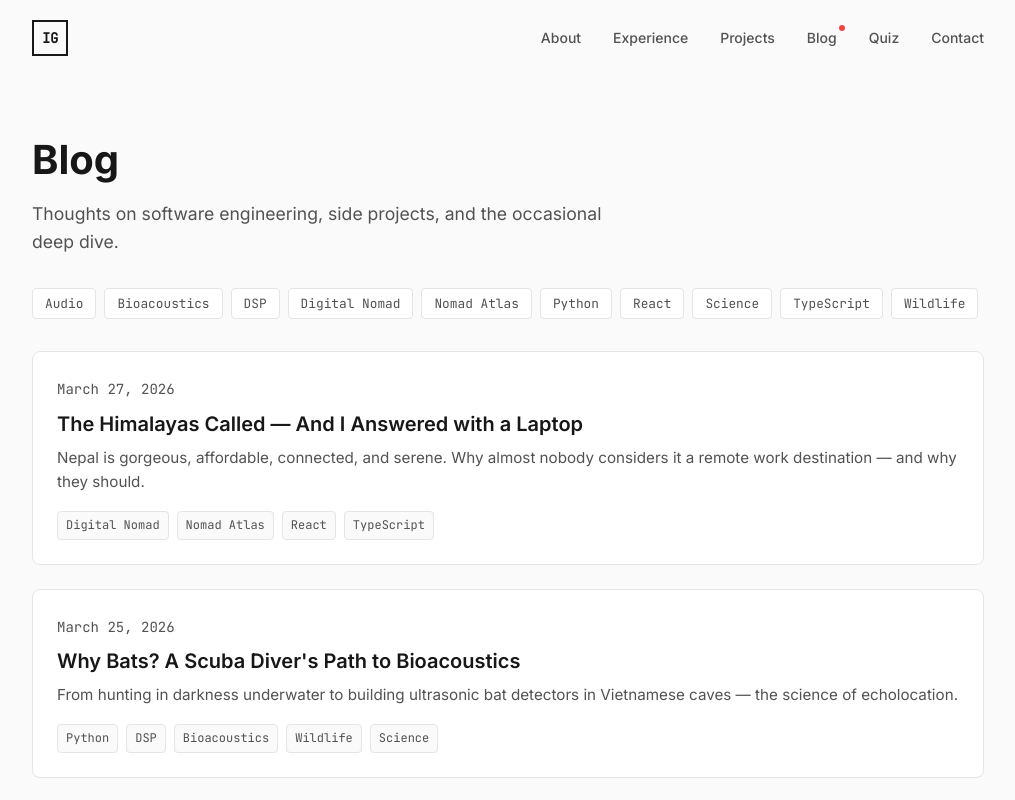
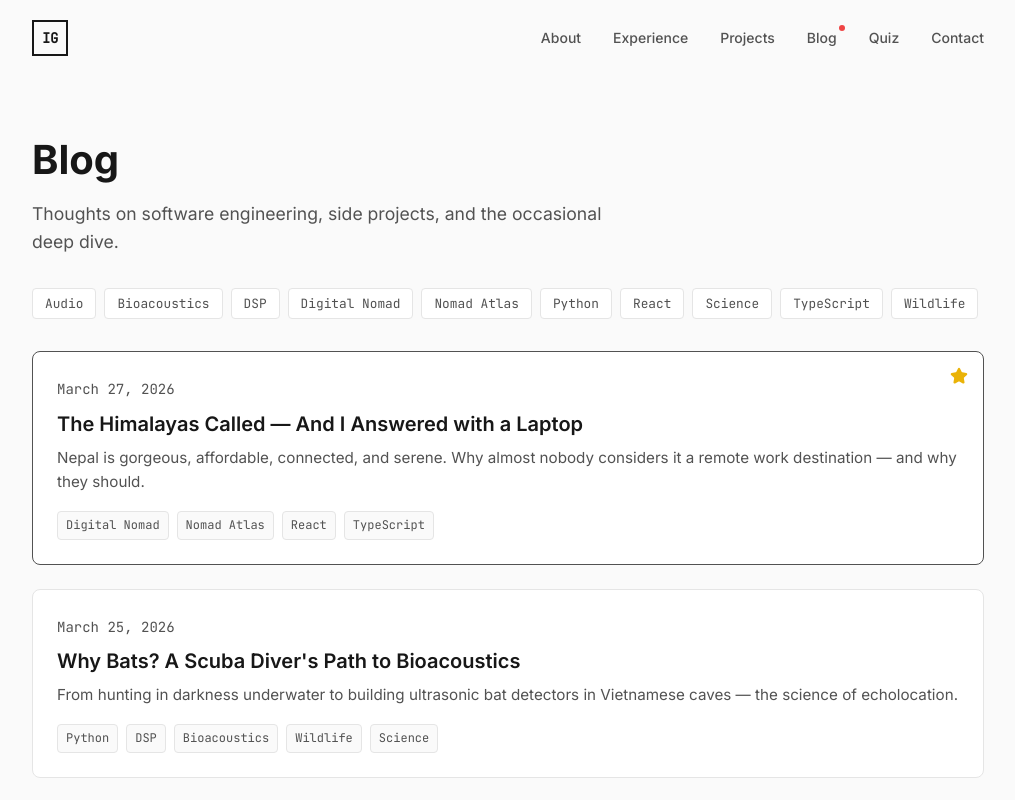
Before and after one commit to Ian-Gabaraev/IanGabaraevPro, a React (Vite) app: page /blog in a window 1280 px wide. Shown: the top 800 px of the page, without its empty margins (132-1147 px from the left). Built offline with nearby package versions, Linux system fonts and the light colour scheme.

Commit message:
Add favorites

```diff
--- a/src/data/posts.ts
+++ b/src/data/posts.ts
@@ -5,10 +5,12 @@ export interface BlogPost {
   excerpt: string;
   tags: string[];
   content: string;
+  favorite?: boolean;
 }
 
 export const posts: BlogPost[] = [
   {
+    favorite: true,
     slug: 'nepal-the-digital-nomad-destination-nobody-talks-about',
     title: 'The Himalayas Called — And I Answered with a Laptop',
     date: '2026-03-27',
@@ -351,5 +353,9 @@ export function getPostBySlug(slug: string): BlogPost | undefined {
 }
 
 export function getAllPosts(): BlogPost[] {
-  return posts.sort((a, b) => new Date(b.date).getTime() - new Date(a.date).getTime());
+  return posts.sort((a, b) => {
+    if (a.favorite && !b.favorite) return -1;
+    if (!a.favorite && b.favorite) return 1;
+    return new Date(b.date).getTime() - new Date(a.date).getTime();
+  });
 }
--- a/src/pages/Blog.css
+++ b/src/pages/Blog.css
@@ -70,11 +70,23 @@
 }
 
 .post-card {
+  position: relative;
   padding: 1.5rem;
   border: 1px solid var(--border-color);
   border-radius: 8px;
   background: var(--bg-secondary);
   transition: border-color 0.2s ease;
+}
+
+.post-card-favorite {
+  border-color: var(--text-secondary);
+}
+
+.favorite-star {
+  position: absolute;
+  top: 15px;
+  right: 15px;
+  color: #eab308;
 }
 
 .post-card:hover {
--- a/src/pages/Blog.tsx
+++ b/src/pages/Blog.tsx
@@ -2,6 +2,7 @@ import { useState, useMemo } from 'react';
 import { Link } from 'react-router-dom';
 import { Helmet } from 'react-helmet-async';
 import { motion } from 'framer-motion';
+import { Star } from 'lucide-react';
 import { getAllPosts } from '../data/posts';
 import './Blog.css';
 
@@ -93,11 +94,12 @@ const Blog = () => {
             {filteredPosts.map((post, index) => (
               <motion.article
                 key={post.slug}
-                className="post-card"
+                className={`post-card${post.favorite ? ' post-card-favorite' : ''}`}
                 initial={{ opacity: 0, y: 20 }}
                 animate={{ opacity: 1, y: 0 }}
                 transition={{ duration: 0.4, delay: index * 0.1 }}
               >
+                {post.favorite && <Star className="favorite-star" size={18} fill="currentColor" />}
                 <Link to={`/blog/${post.slug}`} className="post-link">
                   <time className="post-date">{formatDate(post.date)}</time>
                   <h2 className="post-title">{post.title}</h2>
```
